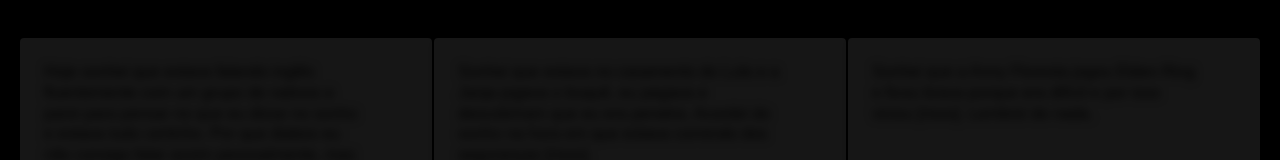
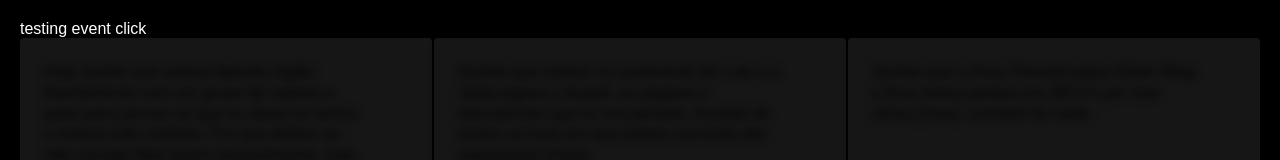
Before and after one commit to yanhillworks/enciclopediadossonhosv2, a plain HTML site: page index.html in a window 1280 px wide. Shown: the top 160 px of the page. Drawn offline with Linux system fonts and the light colour scheme.

Commit message:
Update styles.css

```diff
--- a/styles.css
+++ b/styles.css
@@ -16,6 +16,11 @@
     display: grid;
     grid-template-columns: repeat(auto-fit, minmax(320px, 1fr));
     gap: 2px;
+}
+
+.testing{
+    color: white;
+
 }
 
 /* Card styles */
```
